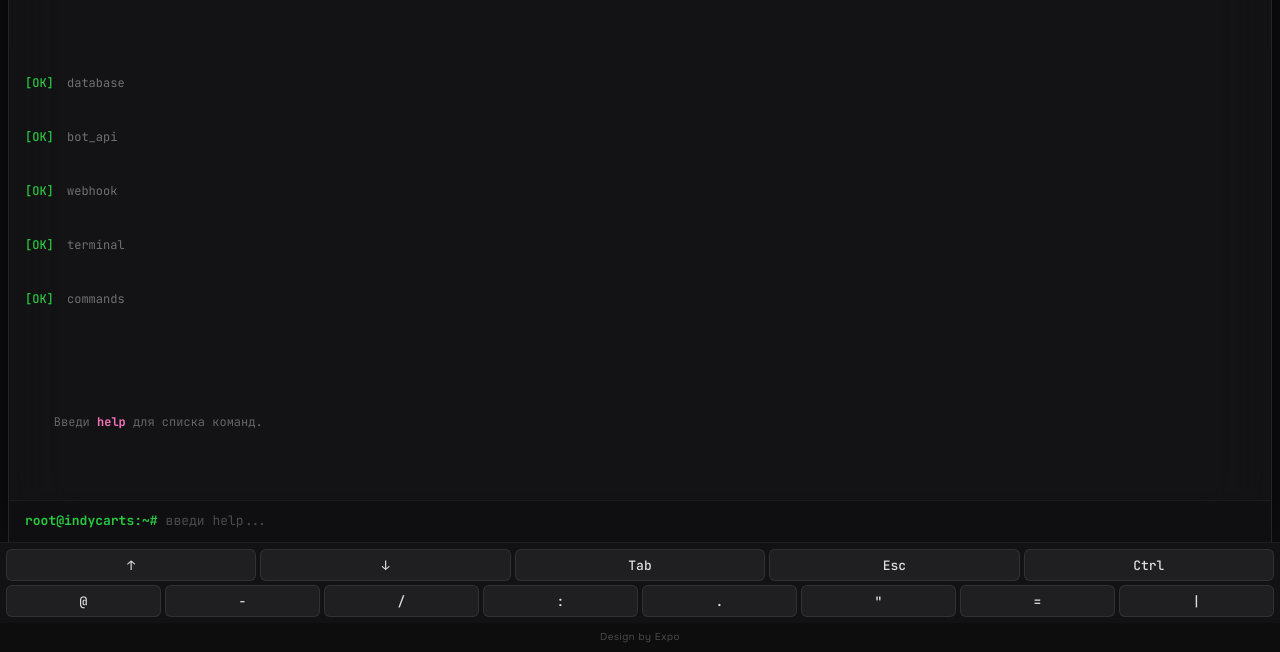
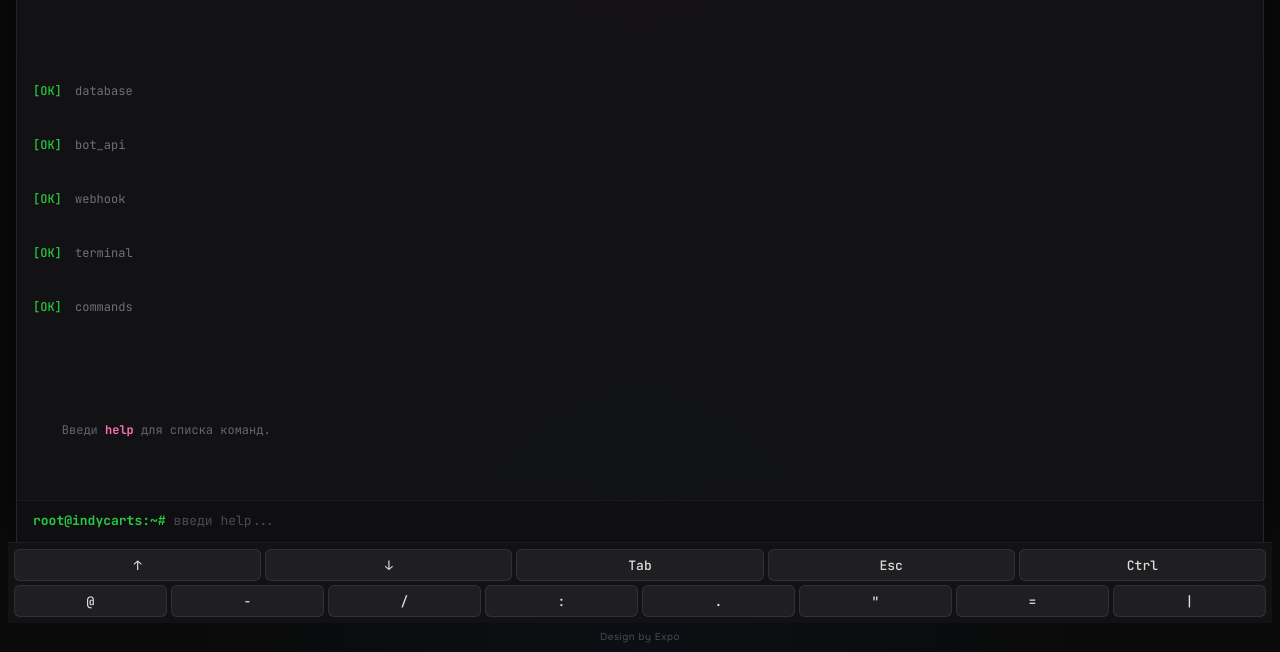
Before and after one commit to Kimi-svga/IndyCarts, a website built with Vite: page frontend/index.html in a window 1280 px wide. Shown: the part 148-800 px from the top of the page. Built offline with nearby package versions, Linux system fonts and the light colour scheme; a web font is replaced by a local one.

Commit message:
Update global.css

```diff
--- a/frontend/src/styles/global.css
+++ b/frontend/src/styles/global.css
@@ -4,59 +4,38 @@
  */
 
 :root {
-  /* Акцент */
   --accent: #e10600;
   --accent-hover: #ff1801;
   --accent-soft: rgba(225, 6, 0, 0.15);
 
-  /* Фон */
-  --bg: #0d0d0d;
+  --bg: #0a0a0a;
   --bg-2: #141414;
   --bg-3: #1a1a1a;
 
-  /* Текст */
   --text: #fafafa;
   --text-dim: #a0a0a0;
   --text-mute: #666;
 
-  /* Границы */
   --line: #262626;
   --line-2: #333;
 
-  /* Редкости */
   --gold: #d4a017;
-  --silver: #c0c0c0;
-  --bronze: #cd7f32;
-  --green: #22c55e;
+  --green: #28c840;
   --blue: #3b82f6;
   --purple: #8b5cf6;
   --orange: #f97316;
-  --yellow: #eab308;
-  --red-rare: #ef4444;
+  --yellow: #fbbf24;
+  --red: #ef4444;
 
-  /* Терминал */
-  --term-bg: rgba(20, 20, 20, 0.92);
-  --term-prompt: #22c55e;
-  --term-cmd: #fafafa;
-  --term-arg: #60a5fa;
-  --term-flag: #fbbf24;
-  --term-value: #a78bfa;
-  --term-string: #86efac;
-  --term-error: #ef4444;
-  --term-success: #22c55e;
-  --term-warn: #f97316;
-  --term-dim: #6b7280;
+  --term-bg: rgba(20, 20, 22, 0.92);
+  --term-prompt: #28c840;
 
-  /* Шрифты */
   --font-head: 'Unbounded', sans-serif;
   --font-body: 'Onest', sans-serif;
-  --font-mono: 'JetBrains Mono', monospace;
+  --font-mono: 'JetBrains Mono', 'SF Mono', Menlo, Monaco, 'Courier New', monospace;
 
-  /* Радиусы */
   --radius: 10px;
   --radius-sm: 6px;
-
-  /* Анимации */
   --transition: 0.15s ease;
 }
 
@@ -67,14 +46,17 @@
   -webkit-tap-highlight-color: transparent;
 }
 
-html,
-body {
-  background: var(--bg);
+html, body {
+  background: #0a0a0a;
+  background-image:
+    radial-gradient(ellipse at top, rgba(225, 6, 0, 0.06) 0%, transparent 50%),
+    radial-gradient(ellipse at bottom, rgba(59, 130, 246, 0.04) 0%, transparent 50%);
   color: var(--text);
   font-family: var(--font-body);
   font-size: 15px;
   line-height: 1.5;
-  min-height: 100vh;
+  height: 100vh;
+  height: 100dvh;
   overflow: hidden;
   overscroll-behavior: none;
 }
@@ -82,8 +64,6 @@ body {
 body {
   display: flex;
   flex-direction: column;
-  height: 100vh;
-  height: 100dvh;
 }
 
 #app {
@@ -91,6 +71,9 @@ body {
   display: flex;
   flex-direction: column;
   overflow: hidden;
+  min-height: 0;
+  padding: 8px 8px 0;
+  gap: 0;
 }
 
 iconify-icon {
@@ -98,15 +81,6 @@ iconify-icon {
   vertical-align: middle;
 }
 
-::-webkit-scrollbar {
-  width: 4px;
-}
-
-::-webkit-scrollbar-track {
-  background: transparent;
-}
-
-::-webkit-scrollbar-thumb {
-  background: var(--line-2);
-  border-radius: 2px;
-    }
+::-webkit-scrollbar { width: 4px; }
+::-webkit-scrollbar-track { background: transparent; }
+::-webkit-scrollbar-thumb { background: rgba(255,255,255,0.1); border-radius: 2px; }
```
